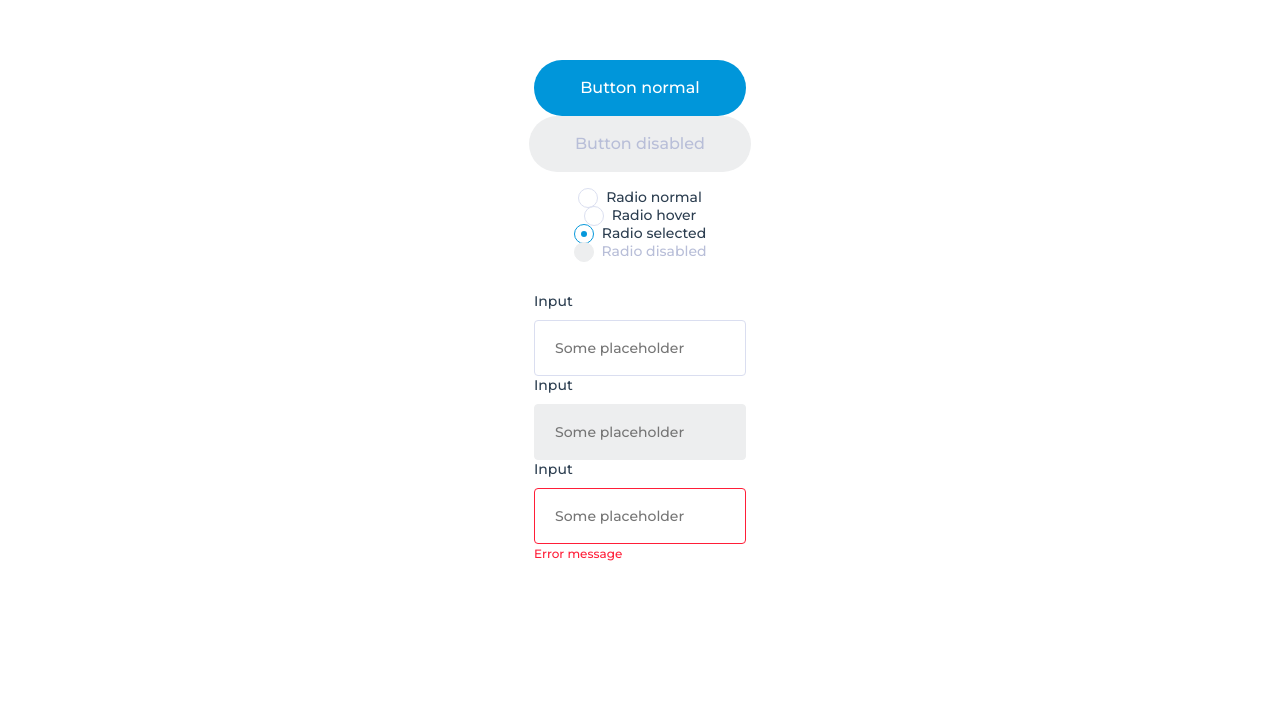
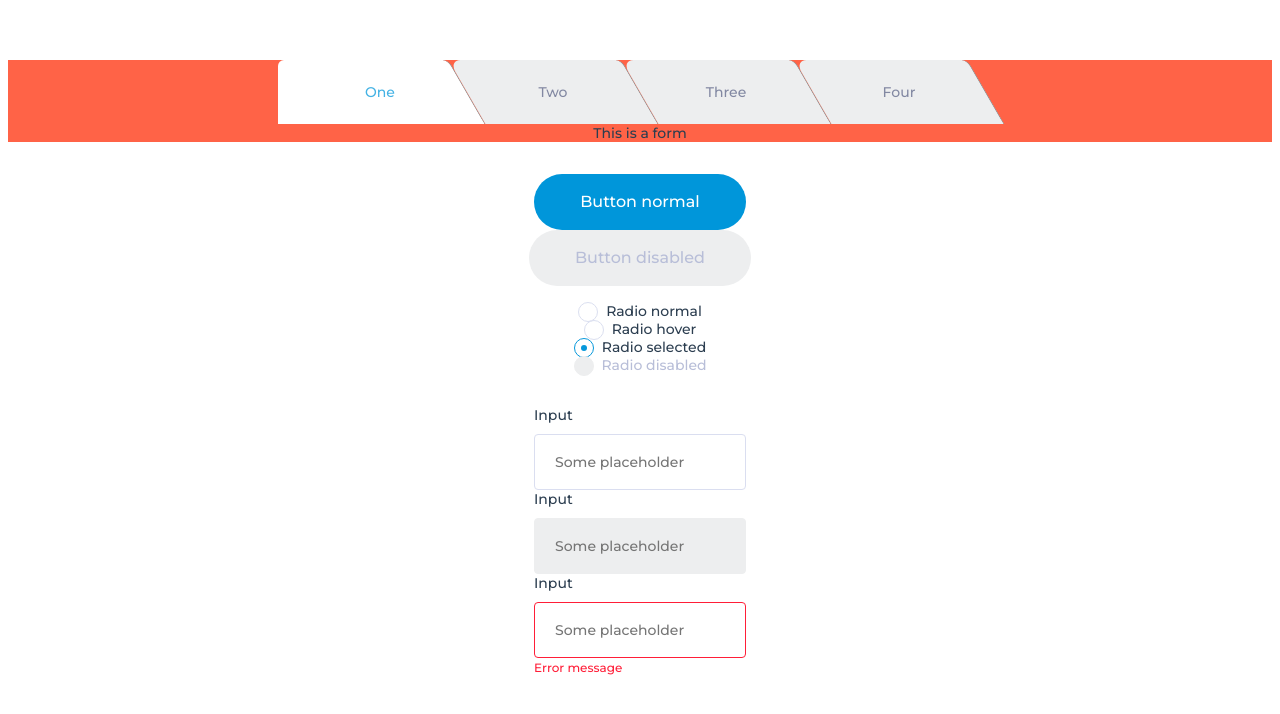
Before and after one commit to SergeyKurdyukov/ksk-test, a Vue app: page / in a window 1280 px wide. Shown: the top 714 px of the page. Built offline with nearby package versions, Linux system fonts and the light colour scheme.

Commit message:
Added Tabs component

```diff
--- a/src/App.vue
+++ b/src/App.vue
@@ -1,5 +1,9 @@
 <template>
   <div id="app">
+
+    <BaseTabs :tabs="tabs"></BaseTabs>
+    <br/>
+    <br/>
 
     <BaseButton>Button normal</BaseButton>
     <br/>
@@ -31,13 +35,39 @@
 import BaseRadioButton from './components/BaseRadioButton.vue'
 import BaseTextField from './components/BaseTextField.vue'
 import BaseButton from './components/BaseButton.vue'
+import BaseTabs from './components/BaseTabs.vue'
+import DeliveryForm from './components/DeliveryForm.vue'
+import DeliveryMap from './components/DeliveryMap.vue'
 
 export default {
   name: 'App',
   components: {
     BaseRadioButton,
     BaseTextField,
-    BaseButton
+    BaseButton,
+    BaseTabs
+  },
+  data: function () {
+    return {
+      tabs: [
+        {
+          name: 'One',
+          component: DeliveryForm
+        },
+        {
+          name: 'Two',
+          component: DeliveryMap
+        },
+        {
+          name: 'Three',
+          component: DeliveryForm
+        },
+        {
+          name: 'Four',
+          component: DeliveryMap
+        }
+      ]
+    }
   }
 }
 </script>
--- /dev/null
+++ b/src/components/BaseTabs.vue
@@ -0,0 +1,104 @@
+<template>
+  <div class="container">
+    <button v-for="(tab, index) in tabs"
+      :key="index"
+      @click="activeTab = tab"
+      class="tab-label"
+      :class="[activeTab === tab ? 'active' : '']">
+      <span class="tab-name">{{tab.name}}</span>
+    </button>
+    <transition name="tab-panel-appearance" mode="out-in">
+      <component :is="activeTab.component"></component>
+    </transition>
+  </div>
+</template>
+
+<script>
+
+export default {
+  props: {
+    tabs: Array
+  },
+  data: function () {
+    return {
+      activeTab: null
+    }
+  },
+  created: function () {
+    this.activeTab = this.tabs[0]
+  }
+}
+</script>
+
+<style lang="scss" scoped>
+@import '@/styles/constants.scss';
+
+$border-radius: 6px;
+$border-color: #dedfe0;
+$degree: 30deg;
+$active-color: #44b2e4;
+
+.container {
+  background-color: tomato;
+}
+
+.tab-label {
+  background-color: $disabled-bg-color;
+  color: $focus-color;
+  cursor: pointer;
+  border-width: 0 1px 0 0;
+  border-color: $border-color;
+  border-top-left-radius: $border-radius * 2;
+  border-top-right-radius: $border-radius;
+  height: 64px;
+  width: 173px;
+  transform: skewX($degree);
+
+  .tab-name {
+    display: block;
+    transform: skewX(-$degree);
+  }
+}
+
+.tab-label.active {
+  background-color: white;
+  .tab-name {
+    color: $active-color;
+  }
+}
+.tab-label.active::before{
+  background-color: white;
+  border-left-color: transparent;
+  display: block;
+}
+.tab-label.active + .tab-label::before {
+  display: none;
+}
+
+/* Left side of a tab */
+.tab-label::before {
+  display: none;
+  content: "";
+  width: 40px;
+  height: 100%;
+  transform: skewX(-$degree);
+  position: absolute;
+  left: -16px;
+  top: 0;
+  background-color: $disabled-bg-color;
+  border-left: 1px solid $border-color;
+  border-top-left-radius: $border-radius;
+}
+.tab-label:first-child::before {
+  display: block;
+}
+
+/* Animation */
+.tab-panel-appearance-enter-active, .tab-panel-appearance-leave-active {
+  transition: opacity .3s ease;
+}
+.tab-panel-appearance-enter, .tab-panel-appearance-leave-to {
+  opacity: 0;
+}
+
+</style>
--- /dev/null
+++ b/src/components/DeliveryForm.vue
@@ -0,0 +1,9 @@
+<template>
+  <div>This is a form</div>
+</template>
+
+<script>
+export default {
+  name: 'DeliveryForm'
+}
+</script>
--- /dev/null
+++ b/src/components/DeliveryMap.vue
@@ -0,0 +1,9 @@
+<template>
+  <div>This is a map</div>
+</template>
+
+<script>
+export default {
+  name: 'DeliveryMap'
+}
+</script>
--- a/src/styles/constants.scss
+++ b/src/styles/constants.scss
@@ -1,3 +1,4 @@
 $disabled-bg-color: #edeeef;
 $disabled-text-color: #b8bed8;
+$focus-color: #8288a2;
 $control-height-normal: 56px;
```
